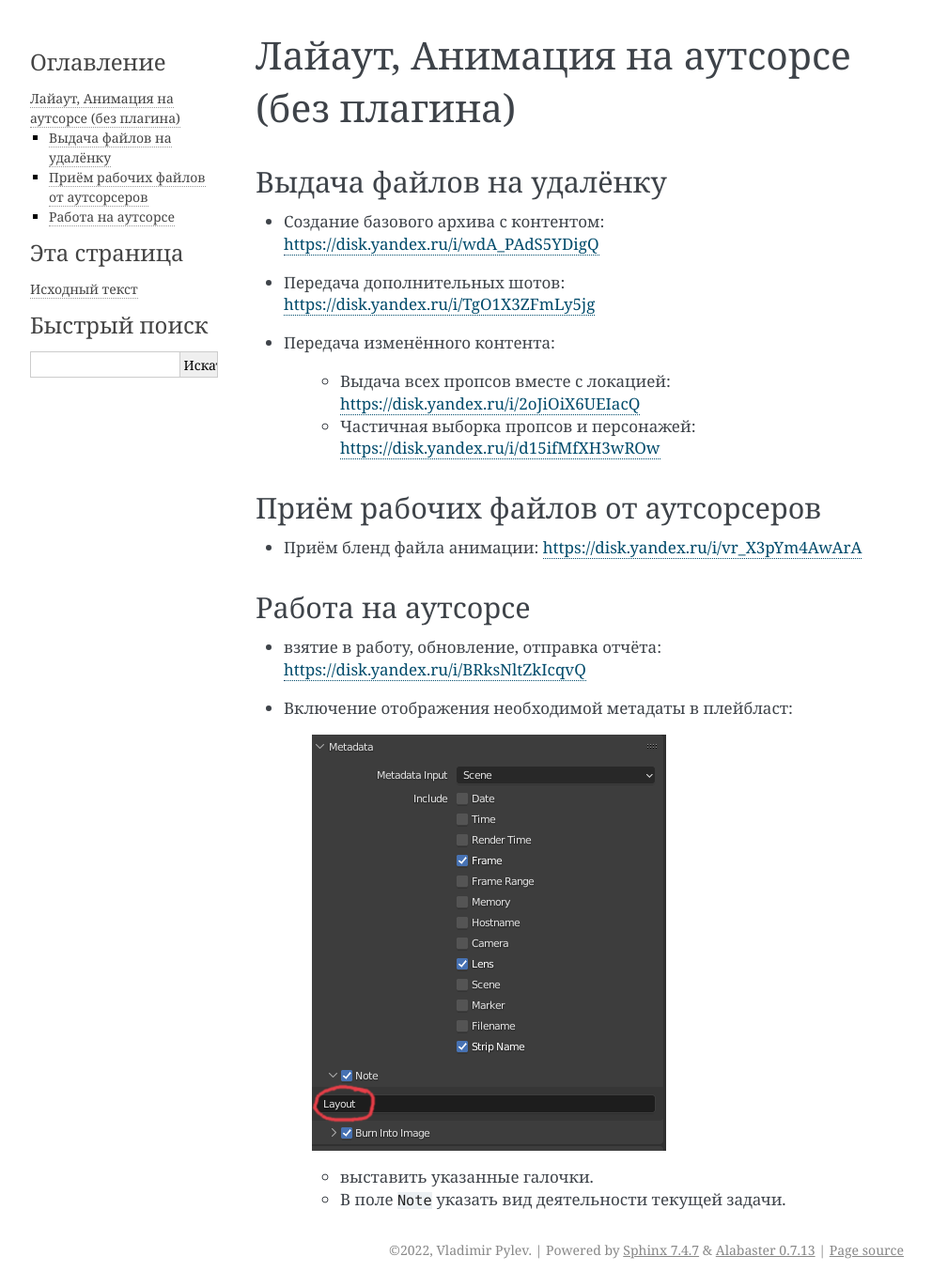
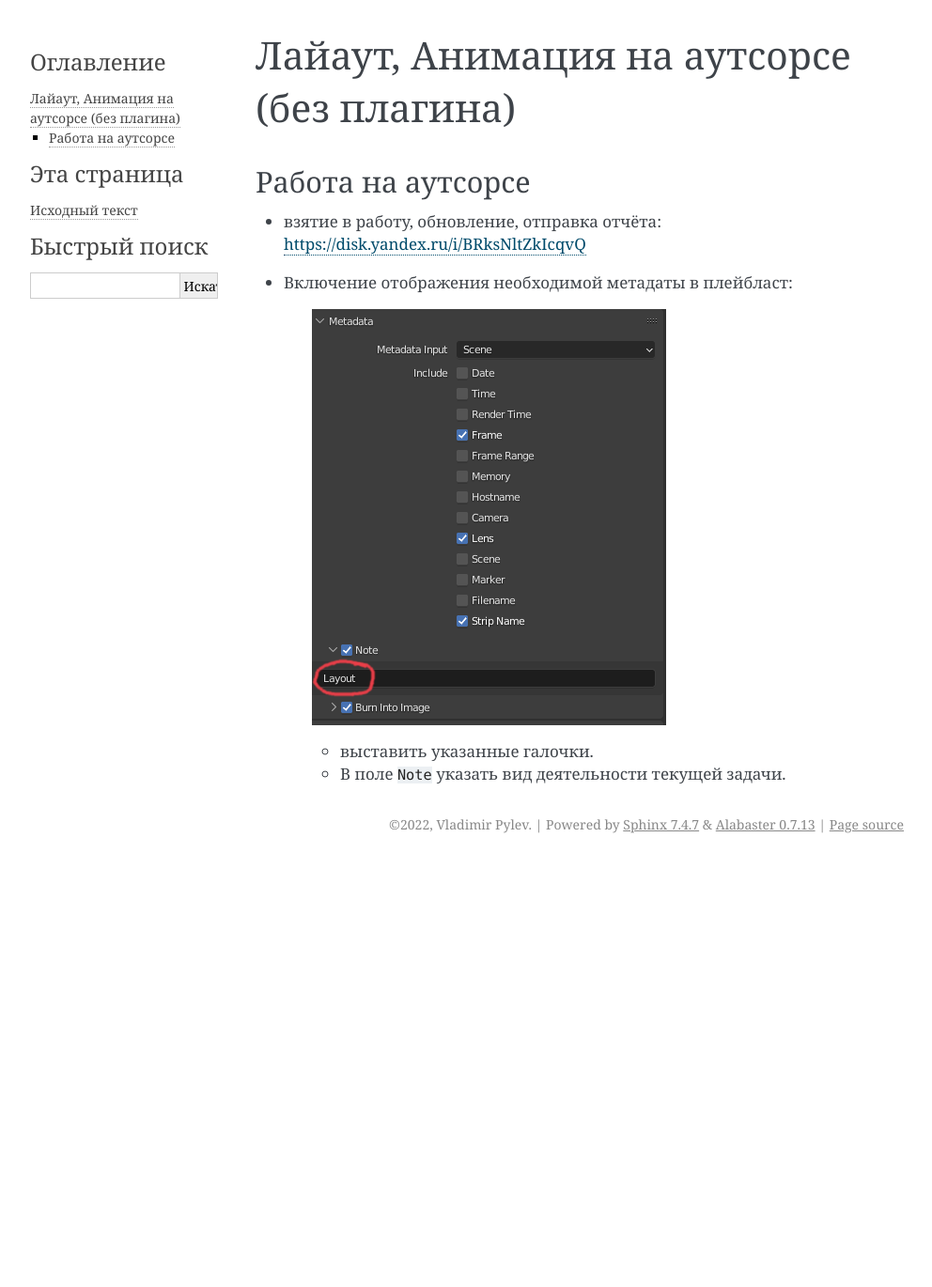
Before and after one commit to volodya-renderberg/cerebro-b3d-connect-manual, a Sphinx documentation site: the page built from docs/source/manual/processes/animation_at_outsource.rst, in a window 1280 px wide. Shown: the whole page at 94% size, without its empty margins (148-1140 px from the left). Built offline with Sphinx 7.4.7, drawn with Linux system fonts in a browser that asks for light colours; after the commit the page ends 917 px from its top, so only the background shows below that.

Commit message:
структура доков

```diff
--- a/docs/source/manual/processes.rst
+++ b/docs/source/manual/processes.rst
@@ -12,4 +12,4 @@
    processes/animation_at_outsource
    processes/checking
    processes/animatic
-   processes/copy_location
+   processes/managers_functions
--- a/docs/source/manual/processes/animation_at_outsource.rst
+++ b/docs/source/manual/processes/animation_at_outsource.rst
@@ -2,26 +2,6 @@
 
 Лайаут, Анимация на аутсорсе (без плагина)
 ===========================================
-
-Выдача файлов на удалёнку
---------------------------
-
-* Создание базового архива с контентом: `<https://disk.yandex.ru/i/wdA_PAdS5YDigQ>`_
-
-* Передача дополнительных шотов: `<https://disk.yandex.ru/i/TgO1X3ZFmLy5jg>`_
-
-* Передача изменённого контента:
-
-    * Выдача всех пропсов вместе с локацией: `<https://disk.yandex.ru/i/2oJiOiX6UEIacQ>`_
-
-    * Частичная выборка пропсов и персонажей: `<https://disk.yandex.ru/i/d15ifMfXH3wROw>`_
-
-
-Приём рабочих файлов от аутсорсеров
----------------------------------------
-
-* Приём бленд файла анимации: `<https://disk.yandex.ru/i/vr_X3pYm4AwArA>`_
-
 
 Работа на аутсорсе
 -------------------
```
Also changed, not shown: docs/source/manual/processes/managers_functions.rst (added, +10 -0 lines), docs/source/manual/processes/managers_functions/animation_to_outsource.rst (added, +23 -0 lines), docs/source/manual/processes/managers_functions/copy_location.rst (renamed from docs/source/manual/processes/copy_location.rst).
